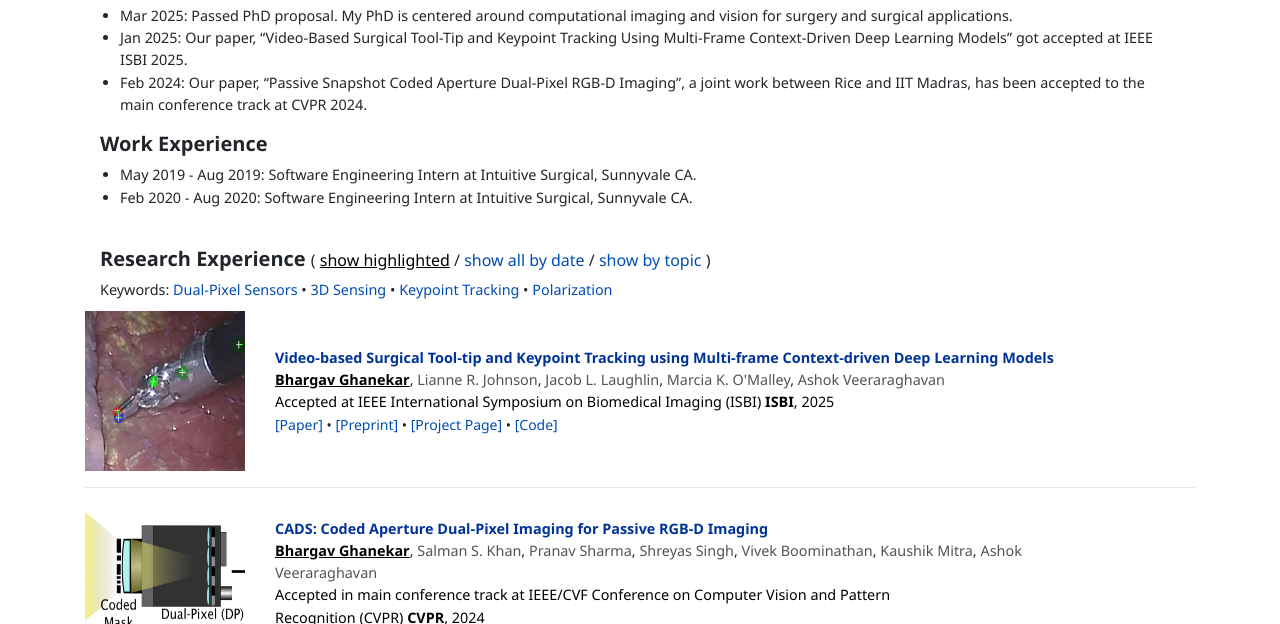
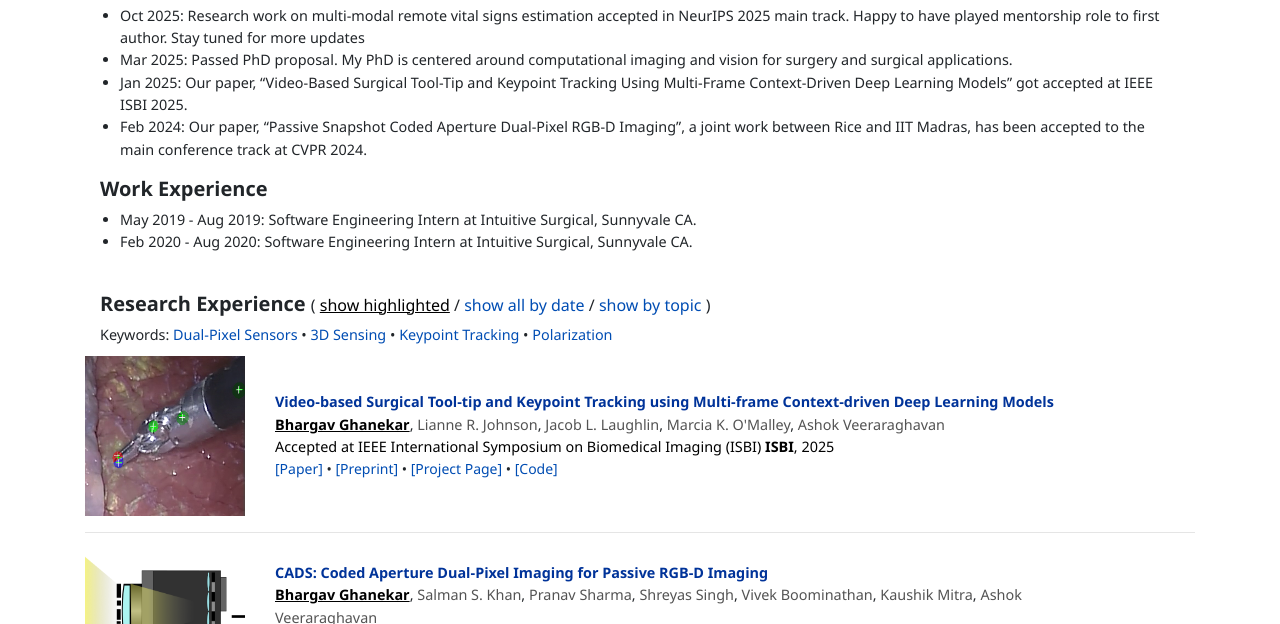
Before and after one commit to ghanekar11/ghanekar11.github.io, a plain HTML site: page index.html in a window 1280 px wide. Shown: the part 476-1100 px from the top of the page. Drawn offline with nearby package versions, Linux system fonts and the light colour scheme; a script that the page names is missing; files whose address does not match are found by name.

Commit message:
updates-oct2025

```diff
--- a/index.html
+++ b/index.html
@@ -145,6 +145,7 @@
 <div class="container">
 <h5 id="News" style="padding-top: 75px; margin-top: -75px;">News</h5>
 <ul style="padding-left: 20px;">
+<li>Oct 2025: Research work on multi-modal remote vital signs estimation accepted in NeurIPS 2025 main track. Happy to have played mentorship role to first author. Stay tuned for more updates</li>
 <li>Mar 2025: Passed PhD proposal. My PhD is centered around computational imaging and vision for surgery and surgical applications.</li>
 <li>Jan 2025: Our paper, “Video-Based Surgical Tool-Tip and Keypoint Tracking Using Multi-Frame Context-Driven Deep Learning Models” got accepted at IEEE ISBI 2025.</li>
 <li>Feb 2024: Our paper, “Passive Snapshot Coded Aperture Dual-Pixel RGB-D Imaging”, a joint work between Rice and IIT Madras, has been accepted to the main conference track at CVPR 2024.</li>
```
